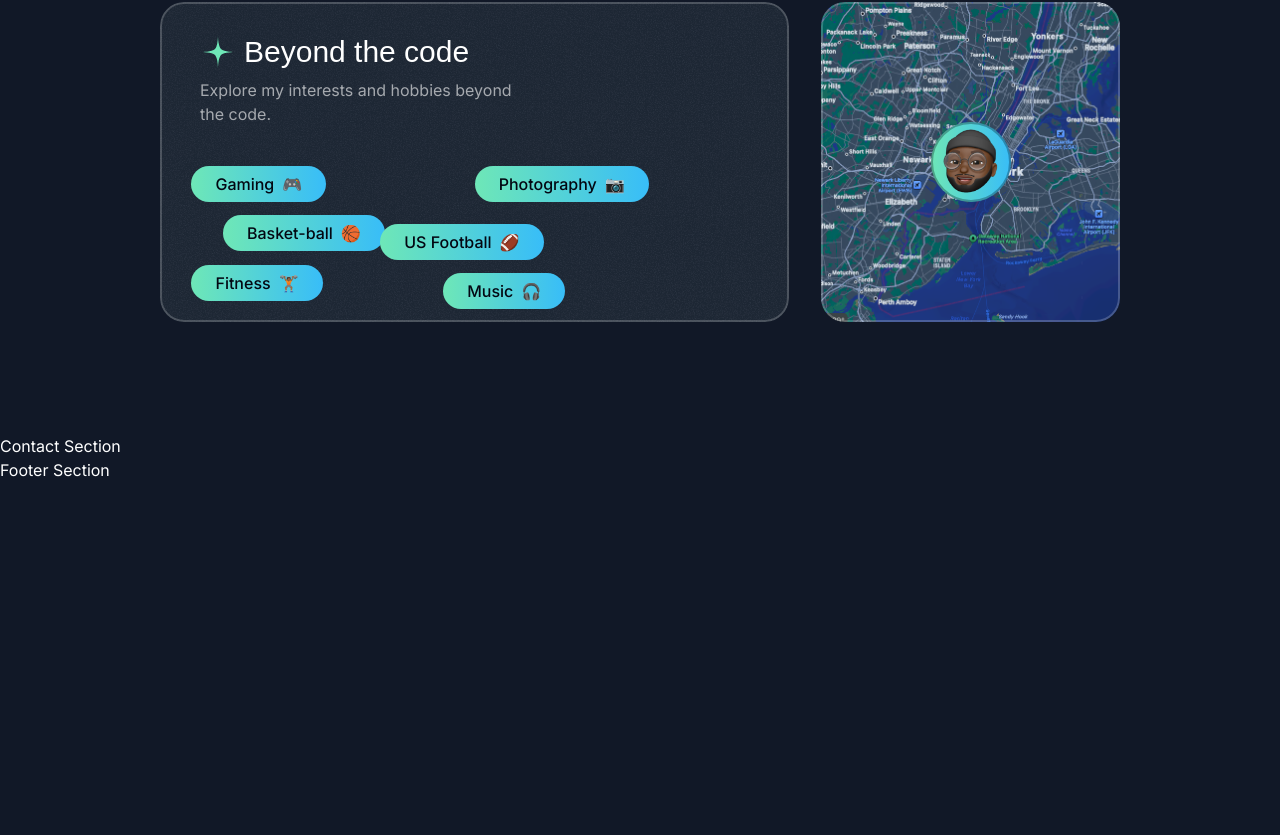
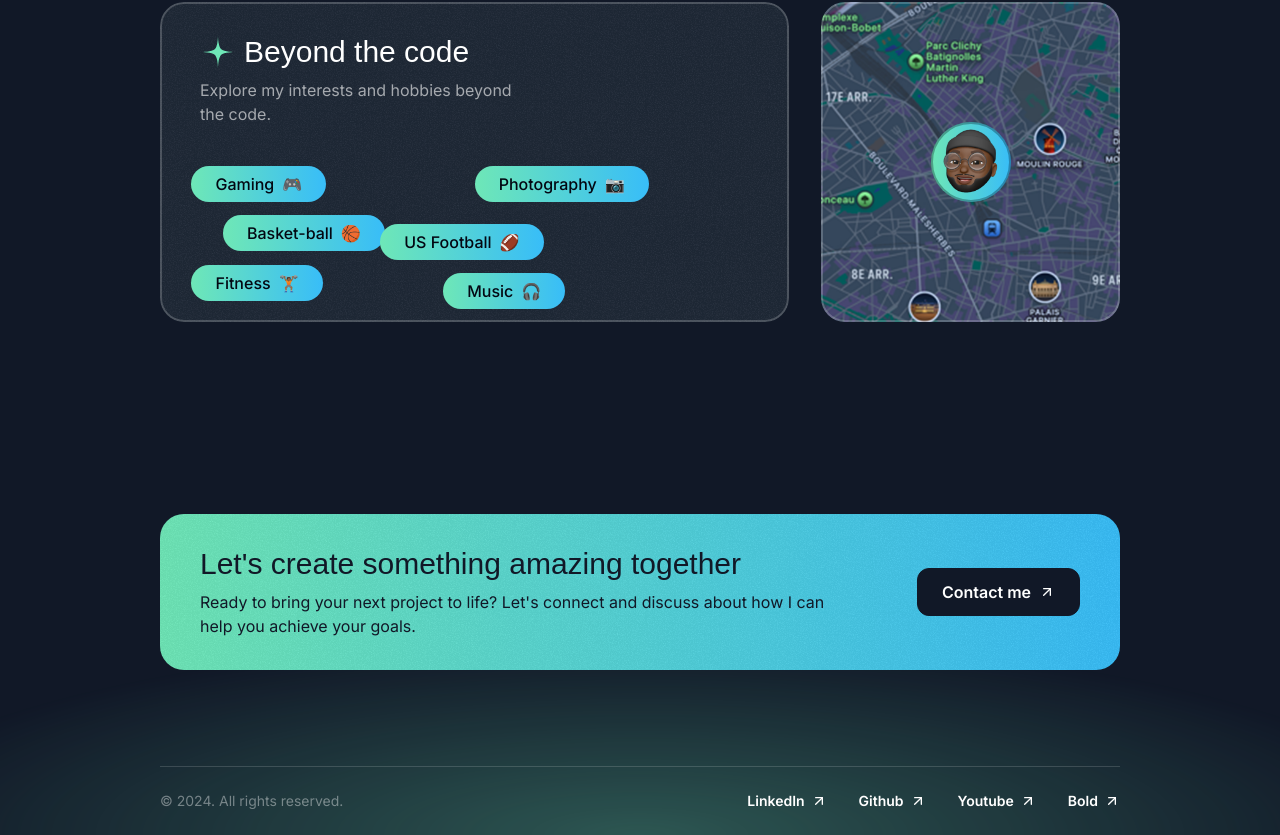
Before and after one commit to RomaricS/portfolio, a Next.js app: page / in a window 1280 px wide. Shown: the part 4530-5365 px from the top of the page. Before the commit the page ends 5012 px from the top, so only its background shows below. Built offline with nearby package versions, Linux system fonts and the light colour scheme; a web font is replaced by a local one.

Commit message:
added footer

```diff
--- a/src/sections/About.tsx
+++ b/src/sections/About.tsx
@@ -2,7 +2,7 @@
 import SectionHeader from '@/components/SectionHeader';
 import BookImage from '@/assets/images/book-cover.png';
 import Image from 'next/image';
-import MapImage from '@/assets/images/map.png';
+import MapImage from '@/assets/images/maps.png';
 import Memoji from '@/assets/images/jay.png';
 import { CardHeader } from '@/components/CardHeader';
 import { hobbies, toolboxItems } from '@/constants/About';
--- a/src/sections/Contact.tsx
+++ b/src/sections/Contact.tsx
@@ -1,3 +1,38 @@
+import ArrowuprightIcon from '@/assets/icons/arrow-up-right.svg';
+import grainImage from '@/assets/images/grain.jpg';
+
 export const ContactSection = () => {
-  return <div>Contact Section</div>;
+    return (
+        <div className='py-16 pt-12 lg:py-24 lg:pt-20'>
+            <div className='container'>
+                <div className='bg-gradient-to-r from-emerald-300 to-sky-400 text-gray-900 py-8 px-10 rounded-3xl text-center md:text-left relative overflow-hidden z-0'>
+                    <div
+                        className='absolute inset-0 -z-10 opacity-5'
+                        style={{
+                            backgroundImage: `url(${grainImage.src})`,
+                        }}></div>
+                    <div className='flex flex-col gap-8 md:gap-16 items-center md:flex-row'>
+                        <div>
+                            <h2 className='font-serif text-2xl md:text-3xl'>
+                                Let's create something amazing together
+                            </h2>
+                            <p className='text-sm mt-2 md:text-base'>
+                                Ready to bring your next project to life? Let's
+                                connect and discuss about how I can help you
+                                achieve your goals.
+                            </p>
+                        </div>
+                        <div>
+                            <button className='text-white bg-gray-900 inline-flex items-center px-6 h-12 rounded-xl gap-2 w-max border border-gray-900'>
+                                <span className='font-semibold'>
+                                    Contact me
+                                </span>
+                                <ArrowuprightIcon className='size-4' />
+                            </button>
+                        </div>
+                    </div>
+                </div>
+            </div>
+        </div>
+    );
 };
--- a/src/sections/Footer.tsx
+++ b/src/sections/Footer.tsx
@@ -1,3 +1,41 @@
+import ArrowuprightIcon from '@/assets/icons/arrow-up-right.svg';
+
+const socials = [
+    {
+        title: 'LinkedIn',
+        link: '#',
+    },
+    {
+        title: 'Github',
+        link: '#',
+    },
+    {
+        title: 'Youtube',
+        link: '#',
+    },
+    {
+        title: 'Bold',
+        link: '#',
+    },
+];
+
 export const Footer = () => {
-  return <div>Footer Section</div>;
+    return (
+        <footer className='relative -z-10 overflow-x-clip'>
+          <div className="absolute h-[400px] w-[1600px] bottom-0 left-1/2 -translate-x-1/2 bg-emerald-300/30 [mask-image:radial-gradient(50%_50%_at_bottom_center,black,transparent)] -z-10"></div>
+            <div className='container'>
+              <div className='border-t border-white/15 py-6 text-sm flex flex-col md:flex-row items-center md:justify-between gap-8'>
+                <div className='text-white/40 '>&copy; 2024. All rights reserved.</div>
+                <nav className='flex flex-col md:flex-row items-center gap-8'>
+                  {socials.map(({title, link}) => (
+                    <a href={link} key={link} className='inline-flex items-center gap-1.5'>
+                      <span className='font-semibold'>{title}</span>
+                      <ArrowuprightIcon className='size-4' />
+                    </a>
+                  ))}
+                </nav>
+                </div>
+            </div>
+        </footer>
+    );
 };
```
Also changed, not shown: src/assets/images/maps.png (added).
